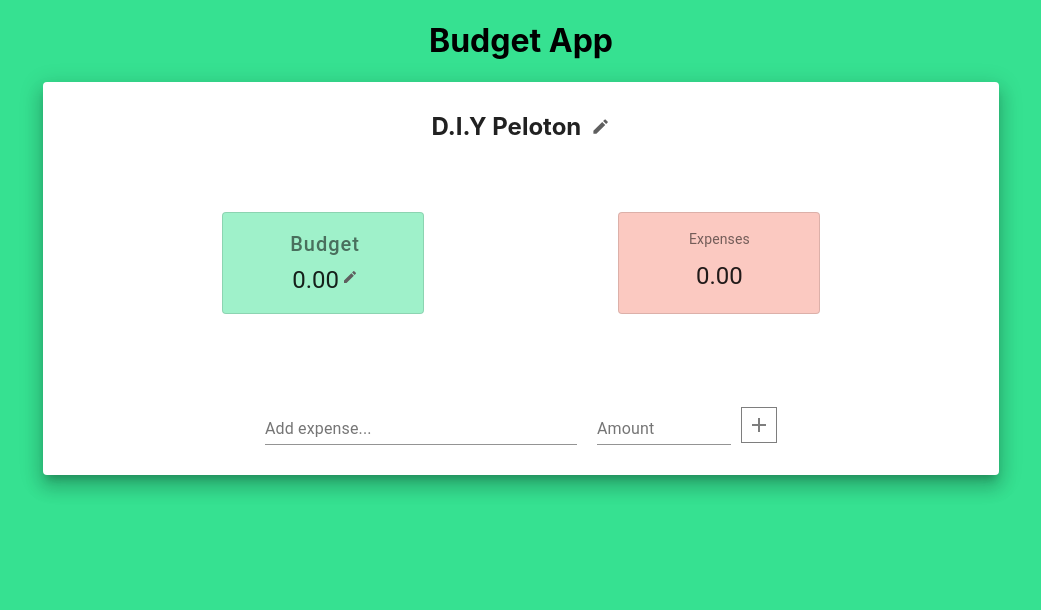
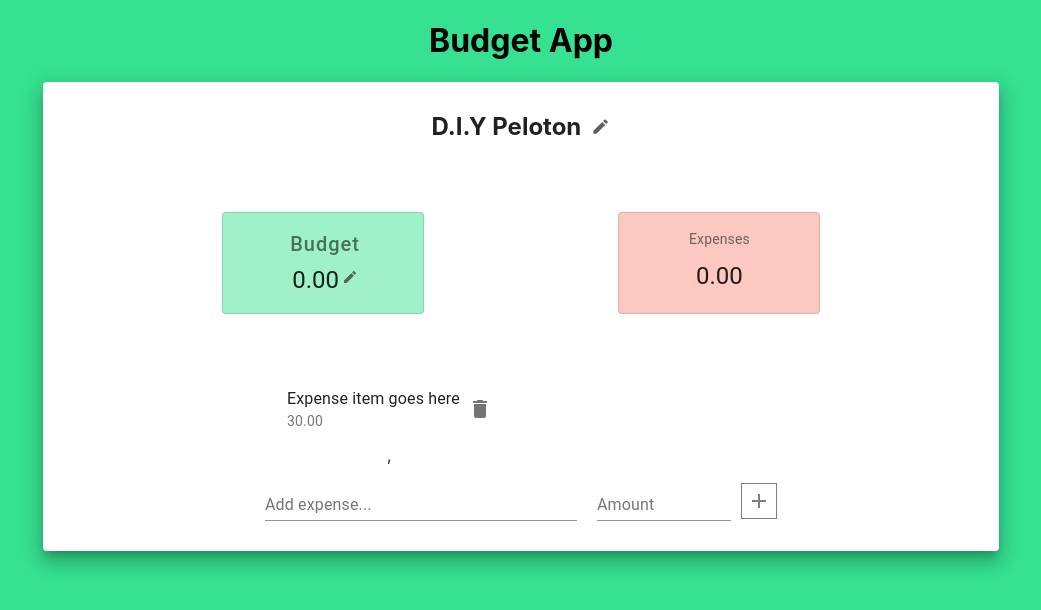
Before and after one commit to CarlaCarrasco/react-budget-app, a React (Create React App) app: page / in a window 1280 px wide. Shown: the top 610 px of the page, without its empty margins (119-1160 px from the left). Built offline with nearby package versions, Linux system fonts and the light colour scheme.

Commit message:
added Material UI list

```diff
--- a/src/Components/DisplayExpense.js
+++ b/src/Components/DisplayExpense.js
@@ -1,6 +1,16 @@
 import React, {useState} from 'react';
 import { makeStyles } from '@material-ui/core/styles';
+import List from '@material-ui/core/List';
+import ListItem from '@material-ui/core/ListItem';
+import ListItemSecondaryAction from '@material-ui/core/ListItemSecondaryAction';
+import ListItemAvatar from '@material-ui/core/ListItemAvatar';
+import ListItemIcon from '@material-ui/core/ListItemIcon';
+import ListItemText from '@material-ui/core/ListItemText';
+import Avatar from '@material-ui/core/Avatar';
 import AddIcon from '@material-ui/icons/Add';
+import IconButton from '@material-ui/core/IconButton';
+import FolderIcon from '@material-ui/icons/Folder';
+import DeleteIcon from '@material-ui/icons/Delete';
 
 const useStyles = makeStyles((theme) => ({
   root: {
@@ -25,12 +35,27 @@
     console.log(addExpense)
     //console.log(addAmount);
     const classes = useStyles();
+    const [dense, setDense] = React.useState(false);
 
     return (
         <div className={classes.root} noValidate autoComplete="off">
-            <ul>
+            {/* <ul>
                 {listExpense}
-            </ul>
+            </ul> */}
+            <List dense={dense}>
+                <ListItem>
+                  <ListItemText
+                    primary="Expense item goes here"
+                    secondary="30.00"
+                  />
+                  <ListItemSecondaryAction>
+                    <IconButton edge="end" aria-label="delete">
+                      <DeleteIcon />
+                    </IconButton>
+                  </ListItemSecondaryAction>
+                </ListItem>,
+
+            </List>
         </div>
     );
 }
```
